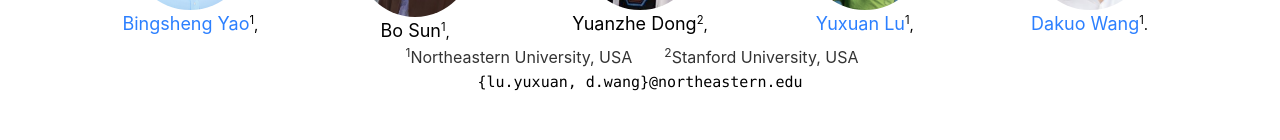
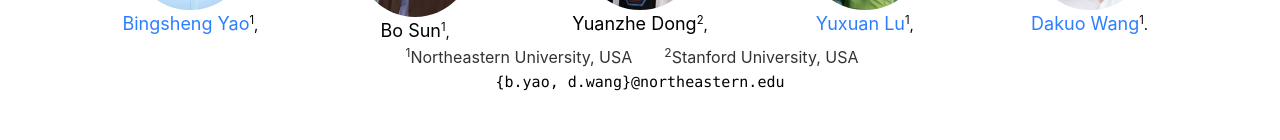
Before and after one commit to neuhai/dprf_homepage, a Vue app: page / in a window 1280 px wide. Shown: the part 254-394 px from the top of the page. Built offline with nearby package versions, Linux system fonts and the light colour scheme.

Commit message:
Update email addresses to b.yao and d.wang

```diff
--- a/src/views/HomeView.vue
+++ b/src/views/HomeView.vue
@@ -147,7 +147,7 @@
         <div class="affiliation"><sup>2</sup>Stanford University, USA</div>
       </div>
       <div class="row center">
-        <pre>{lu.yuxuan, d.wang}@northeastern.edu</pre>
+        <pre>{b.yao, d.wang}@northeastern.edu</pre>
       </div>
     </div>
     <div class="row center" style="margin-bottom: 48px">
```
